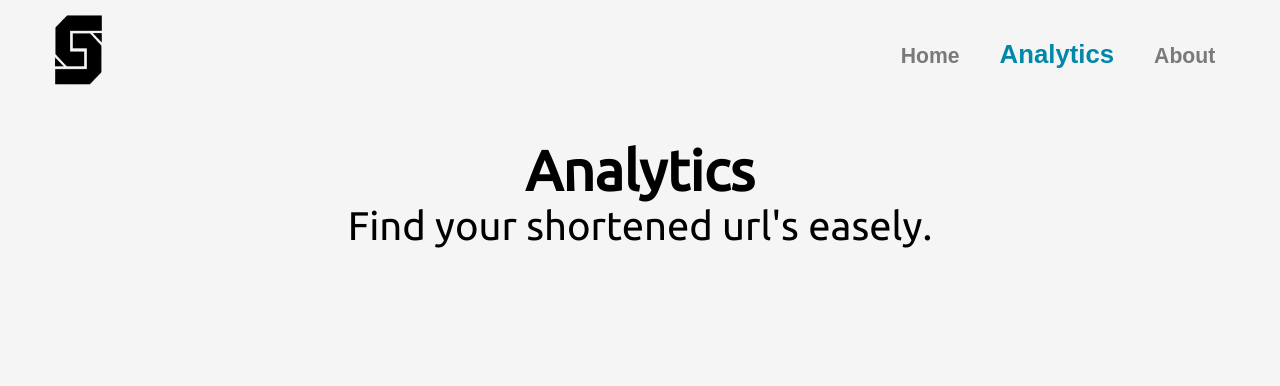
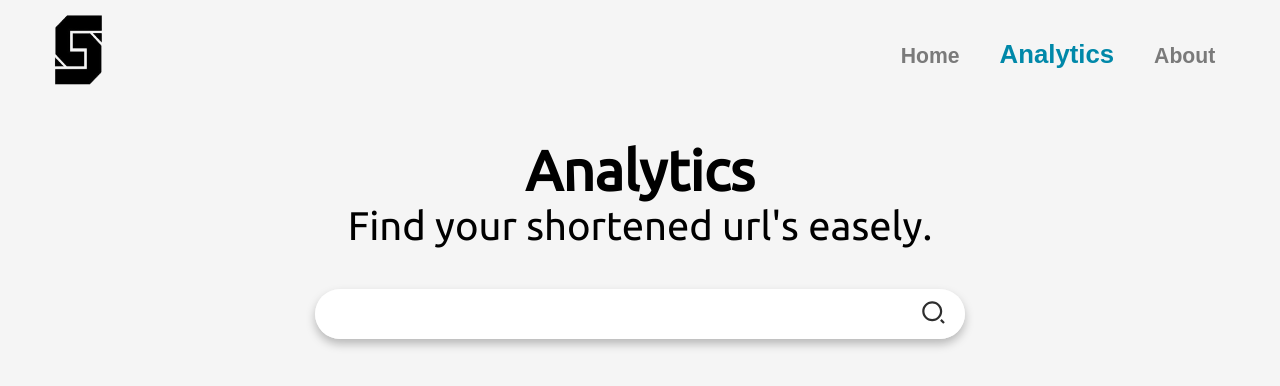
Before and after one commit to victorleonardi/Shostners-front, a Vue app: page /analytics in a window 1280 px wide. Shown: the top 386 px of the page. Built offline with nearby package versions, Linux system fonts and the light colour scheme.

Commit message:
Import SerachBar

```diff
--- a/src/views/AnalyticsView.vue
+++ b/src/views/AnalyticsView.vue
@@ -2,15 +2,18 @@
     <div class="analytics">
         <h1>Analytics</h1>
         <h2>Find your shortened url's easely.</h2>
+        <SearchBar />
     </div>
 </template>
 
 <script>
+import SearchBar from '@/components/SearchBar.vue';
 
     export default{
     name:"AnalyticsView",
     components: {
-    }
+    SearchBar
+}
 }
 </script>
 
@@ -28,6 +31,7 @@
     h2{
       font-weight: 500;
       font-size: 2.5em;
+      margin-bottom: 5vh;
     }
     body{
       display: flex;
```
